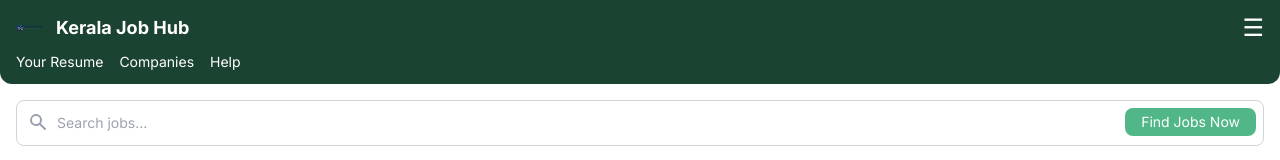
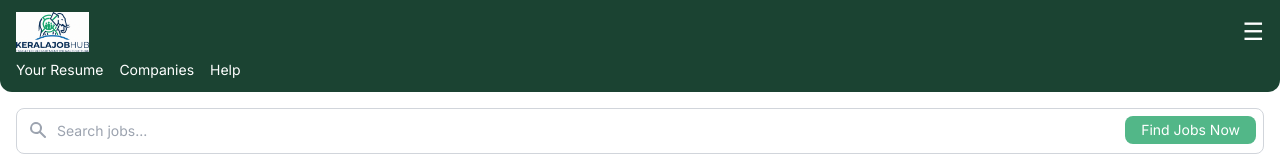
Before and after one commit to Ajipaul1/keralajobhub, a website: page index.html in a window 1280 px wide. Shown: the top 160 px of the page. Drawn offline with nearby package versions, Linux system fonts and the light colour scheme.

Commit message:
chore: replace logo and favicon with new targeted recruitment infrastructure design

```diff
--- a/index.html
+++ b/index.html
@@ -4,6 +4,8 @@
     <meta charset="UTF-8">
     <meta name="viewport" content="width=device-width, initial-scale=1.0">
     <title>Kerala Job Hub</title>
+    <link rel="icon" type="image/png" href="assets/favicon.png" sizes="32x32">
+    <link rel="apple-touch-icon" href="assets/apple-touch-icon.png" sizes="180x180">
     <link rel="preconnect" href="https://fonts.googleapis.com">
     <link rel="preconnect" href="https://fonts.gstatic.com" crossorigin>
     <link href="https://fonts.googleapis.com/css2?family=Inter:wght@400;600;700&display=swap" rel="stylesheet">
@@ -33,8 +35,8 @@
     <header class="bg-forest text-white rounded-b-xl px-4 py-3">
         <div class="flex justify-between items-center">
             <div class="flex items-center">
-                <img src="assets/kerala-job-hub-logo.svg" alt="Logo" class="w-8 h-8 mr-2">
-                <h1 class="text-lg font-bold">Kerala Job Hub</h1>
+                <img src="assets/logo.png" alt="Kerala Job Hub Logo" class="h-10 w-auto object-contain mr-2">
+                <h1 class="text-lg font-bold sr-only">Kerala Job Hub</h1>
             </div>
             <button class="text-white text-2xl">☰</button>
         </div>
```
Also changed, not shown: assets/apple-touch-icon.png (added), assets/favicon.png (added), assets/favicon.svg (deleted), assets/kerala-job-hub-logo.svg (deleted), assets/logo.png (added).
